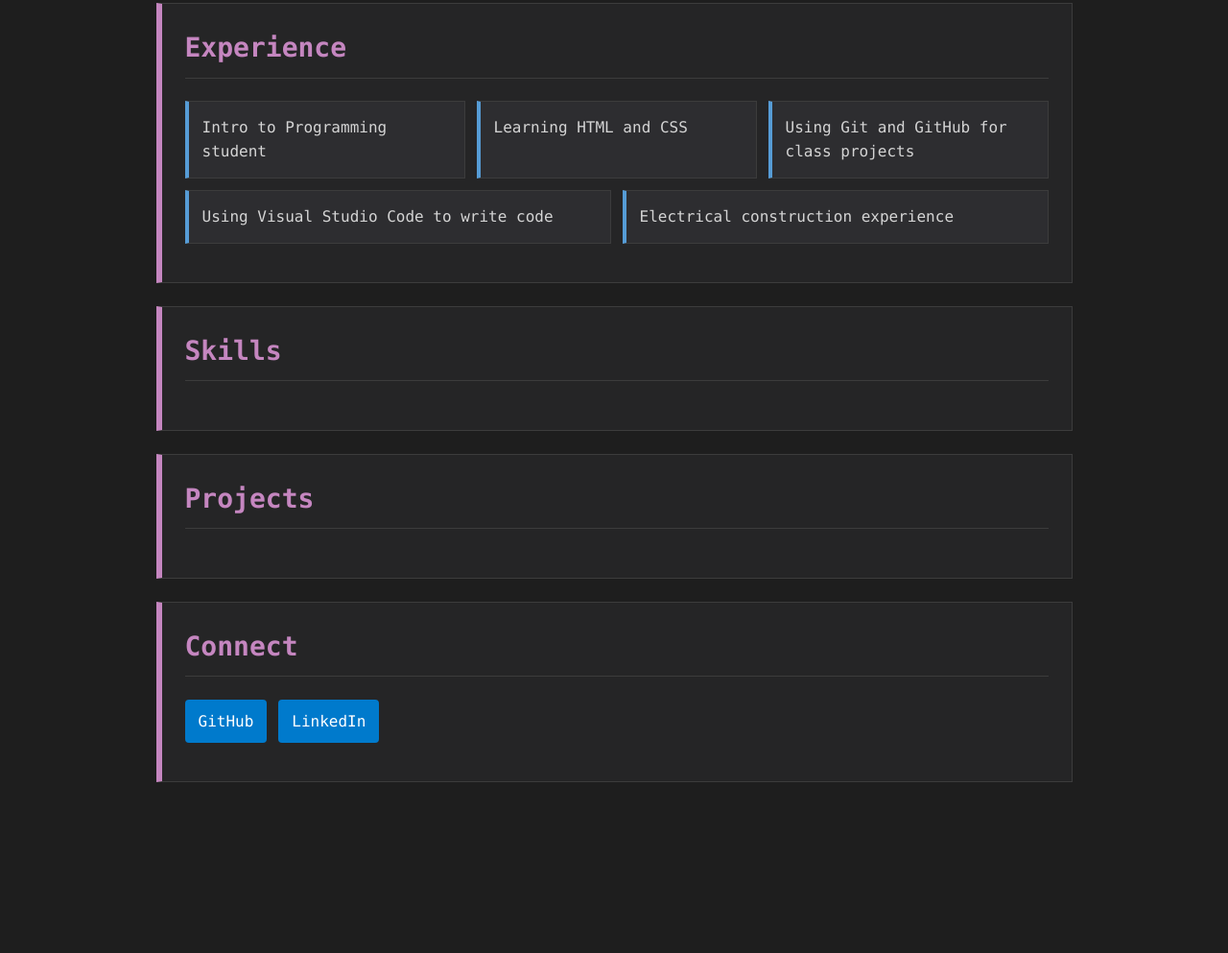
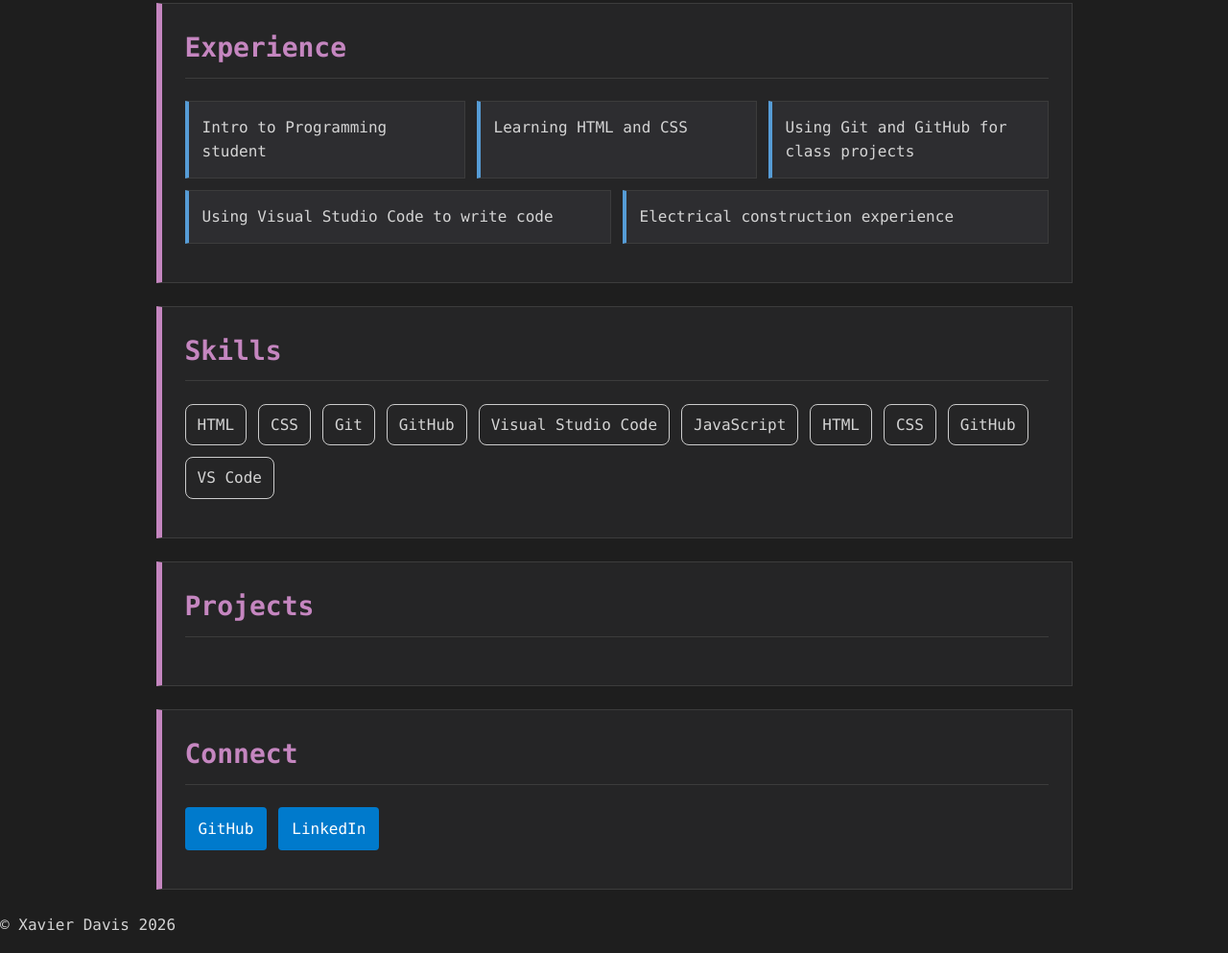
Before and after one commit to sullenestbody/xavier-davis-intro-26.2, a plain HTML site: page index.html in a window 1280 px wide. Shown: the part 540-1533 px from the top of the page at 96% size. Before the commit the page ends 1379 px from the top, so only its background shows below. Drawn offline with Linux system fonts and the light colour scheme.

Commit message:
js added, created footer and skills

```diff
--- a/css/index.css
+++ b/css/index.css
@@ -6,7 +6,7 @@ body {
   line-height: 1.6;
 }
 
-/* Fake editor-style navigation bar */
+
 nav {
   background-color: #252526;
   border-bottom: 1px solid #3c3c3c;
@@ -56,7 +56,7 @@ h1 {
   margin-bottom: 0;
 }
 
-/* Main content sections */
+
 section {
   background-color: #252526;
   max-width: 900px;
@@ -78,7 +78,7 @@ p {
   color: #d4d4d4;
 }
 
-/* Experience blocks */
+
 #experience ul {
   display: flex;
   flex-wrap: wrap;
@@ -95,7 +95,7 @@ p {
   flex: 1 1 220px;
 }
 
-/* Connect links */
+
 #connect ul {
   display: flex;
   flex-wrap: wrap;
@@ -120,8 +120,20 @@ p {
   background-color: #005f99;
 }
 
-/* Optional: make empty sections still look intentional */
-#skills,
+
+#skills ul {
+  display: flex;
+  flex-wrap: wrap;
+  gap: 12px;
+  padding: 0;
+  list-style: none;
+}
+
+#skills li {
+  padding: 8px 12px;
+  border: 1px solid #ccc;
+  border-radius: 8px;
+}
 #projects {
   min-height: 80px;
 }
--- a/index.html
+++ b/index.html
@@ -36,6 +36,13 @@
 
 <section id="skills">
   <h2>Skills</h2>
+    <ul>
+      <li>HTML</li>
+      <li>CSS</li>
+      <li>Git</li>
+      <li>GitHub</li>
+      <li>Visual Studio Code</li>
+    </ul>
 </section>
 
 <section id="projects">
@@ -51,5 +58,8 @@
   </ul>
 </section>
 
+<footer></footer>
+<script>src="="js/index.js"</script>
+<script src="js/index.js"></script>
 </body>
 </html>
--- /dev/null
+++ b/js/index.js
@@ -0,0 +1,23 @@
+const body = document.querySelector("body");
+
+const footer = document.createElement("footer");
+body.appendChild(footer);
+
+const today = new Date();
+const thisYear = today.getFullYear();
+
+const copyright = document.createElement("p");
+copyright.innerHTML = `© Xavier Davis ${thisYear}`;
+
+footer.appendChild(copyright);
+
+const skills = ["JavaScript", "HTML", "CSS", "GitHub", "VS Code"];
+
+const skillsSection = document.querySelector("#skills");
+const skillsList = skillsSection.querySelector("ul");
+
+for (let i = 0; i < skills.length; i++) {
+  const skill = document.createElement("li");
+  skill.innerText = skills[i];
+  skillsList.appendChild(skill);
+}
```
Also changed, not shown: index.js (added, +32 -0 lines).
